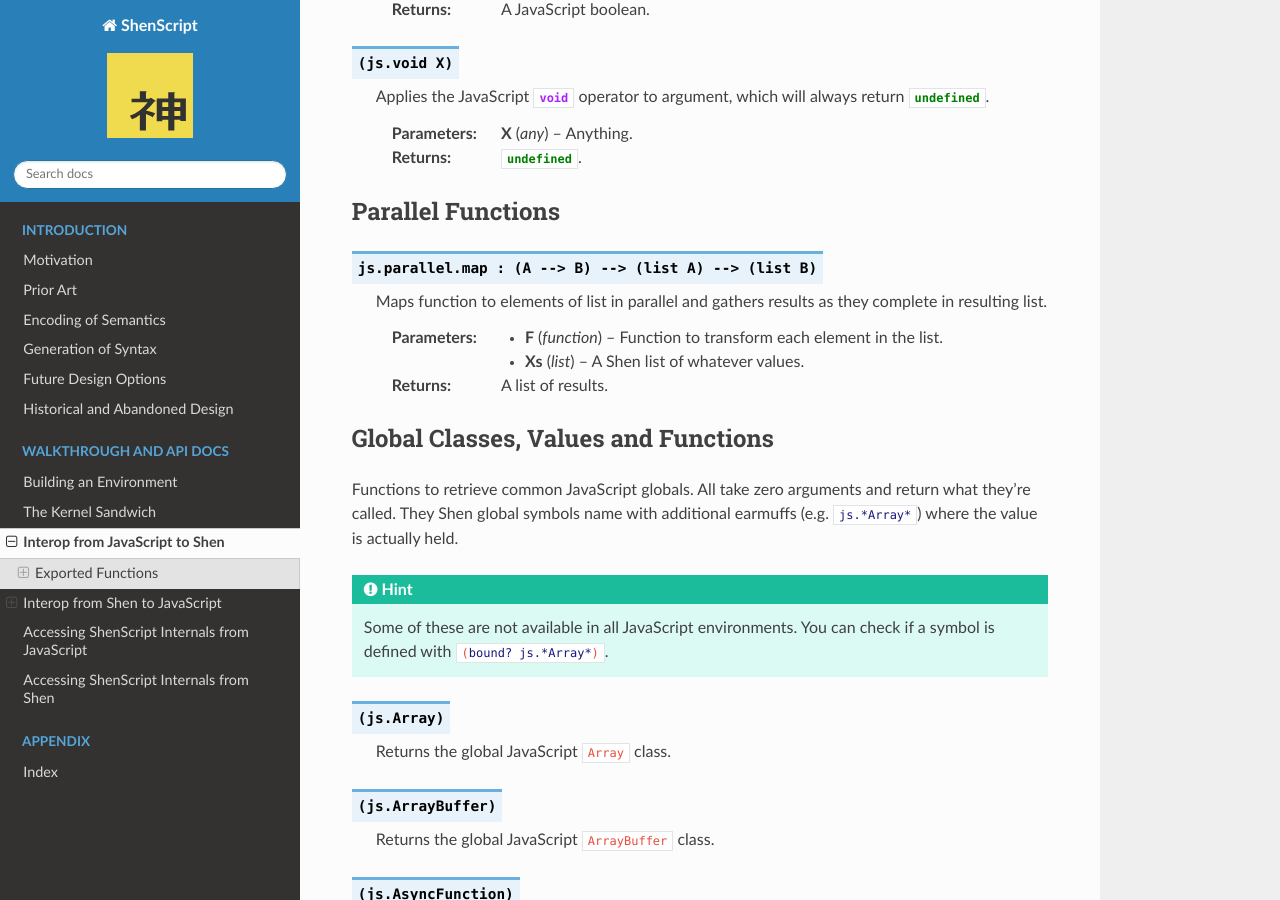
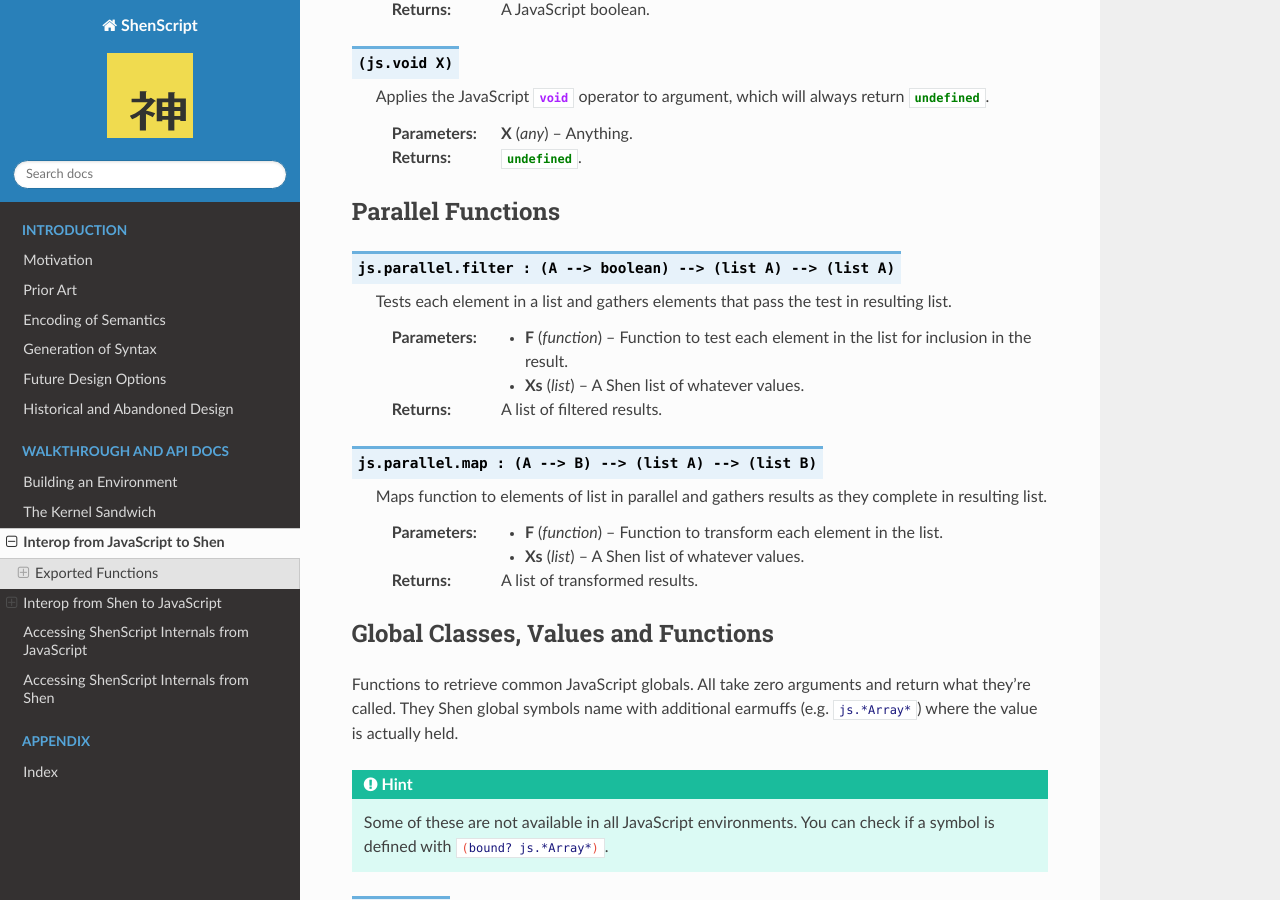
Before and after one commit to rkoeninger/ShenScript, a Sphinx documentation site: the page built from docs/interop.rst, in a window 1280 px wide and 900 px high, scrolled down 16823 px. Built offline with Sphinx 7.4.7 and the Read the Docs theme 2.0.0, drawn with Linux system fonts in a browser that asks for light colours.

Commit message:
Added js.parallel.filter

```diff
--- a/docs/interop.rst
+++ b/docs/interop.rst
@@ -724,13 +724,21 @@ Global Functions
 Parallel Functions
 ------------------
 
+.. function:: js.parallel.filter : (A --> boolean) --> (list A) --> (list A)
+
+   Tests each element in a list and gathers elements that pass the test in resulting list.
+
+   :param function F: Function to test each element in the list for inclusion in the result.
+   :param list Xs:    A Shen list of whatever values.
+   :returns:          A list of filtered results.
+
 .. function:: js.parallel.map : (A --> B) --> (list A) --> (list B)
 
    Maps function to elements of list in parallel and gathers results as they complete in resulting list.
 
    :param function F: Function to transform each element in the list.
    :param list Xs:    A Shen list of whatever values.
-   :returns:          A list of results.
+   :returns:          A list of transformed results.
 
 Global Classes, Values and Functions
 ------------------------------------
```
Also changed, not shown: 1 other file.
